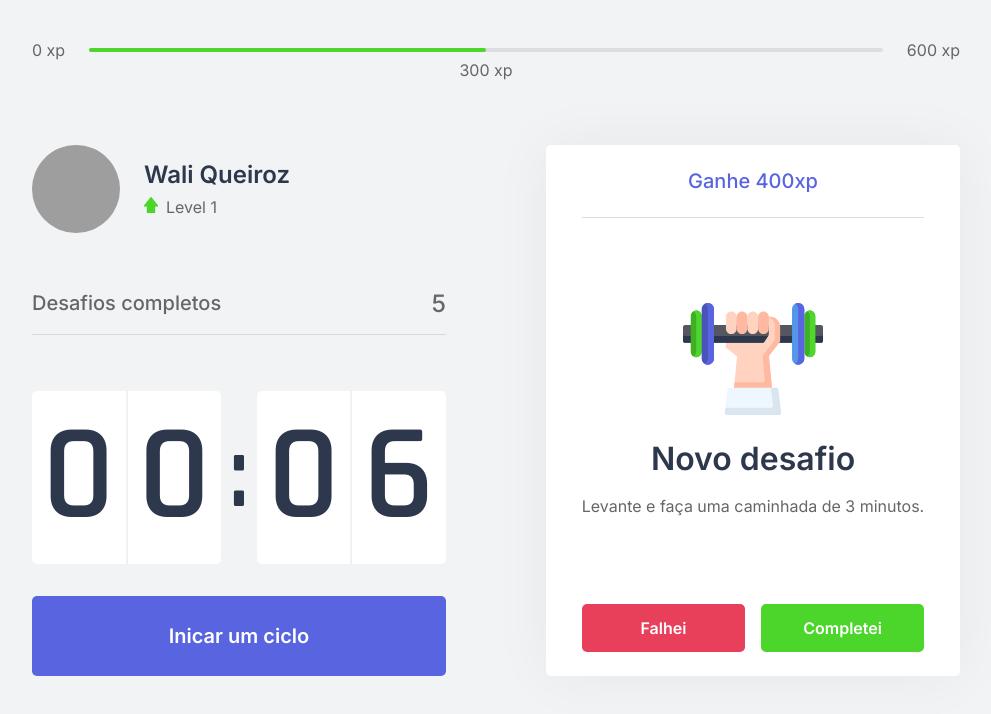
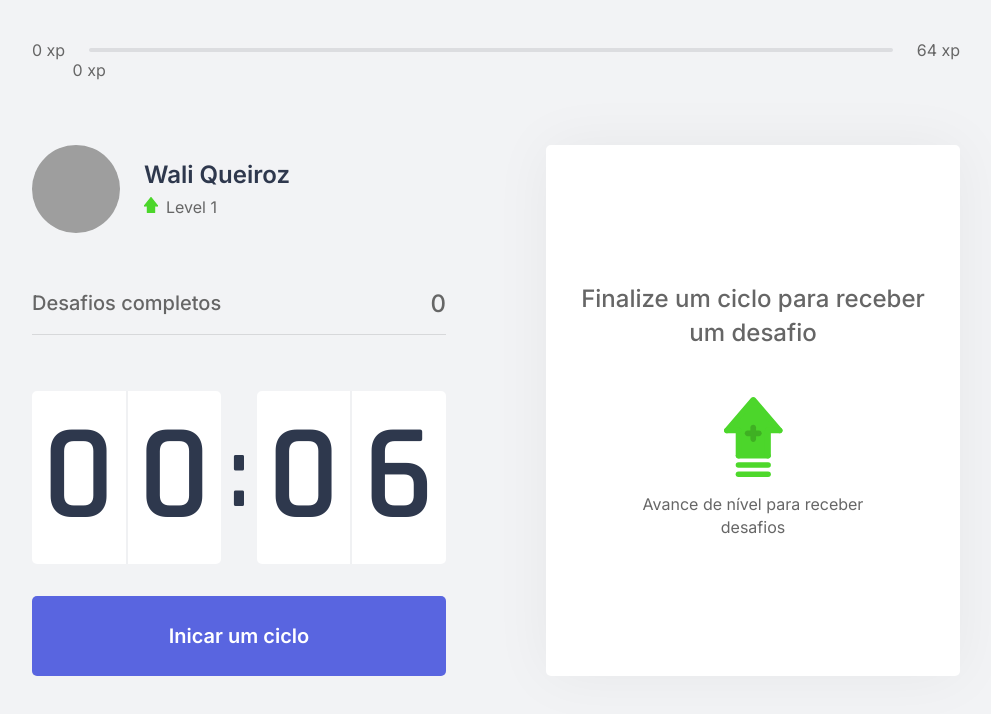
Before and after one commit to waliqueiroz/moveit-next, a Next.js app: page / in a window 1280 px wide. Shown: the top 714 px of the page, without its empty margins (144-1135 px from the left). Built offline with nearby package versions, Linux system fonts and the light colour scheme; grey boxes are pictures that could not be loaded.

Commit message:
chore: challenges context

```diff
--- /dev/null
+++ b/challenges.json
@@ -0,0 +1,62 @@
+[
+  {
+    "type": "body",
+    "description": "Estique um de seus braços com a palma da mão virada para frente e puxe os dedos para cima por 10 segundos por mão.",
+    "amount": 80
+  },
+  {
+    "type": "body",
+    "description": "Estique seu braço contra o peito e puxe-o utilizando o outro braço por 10 segundos por braço.",
+    "amount": 60
+  },
+  {
+    "type": "body",
+    "description": "Puxe seu pescoço com a ajuda da mão para a direita e para a esquerda, permanecendo na posição por alguns segundos.",
+    "amount": 70
+  },
+  {
+    "type": "body",
+    "description": "Com as duas mãos na parte de trás da cabeça, leve-a para baixo, alongando a parte de trás da região.",
+    "amount": 60
+  },
+  {
+    "type": "body",
+    "description": "Cruze as pernas e desça com as mãos esticadas em direção ao chão. Repita o movimento com a outra perna na frente.",
+    "amount": 100
+  },
+  {
+    "type": "body",
+    "description": "Sentado, abra as pernas e tente encostar as palmas das mãos no chão, repita 3 vezes por 5 segundos.",
+    "amount": 80
+  },
+  {
+    "type": "body",
+    "description": "Puxe o joelho de encontro ao peito e segure, troque de perna após 10 segundos.",
+    "amount": 50
+  },
+  {
+    "type": "body",
+    "description": "Sentado, cruze uma perna e incline seu tronco à frente, troque de perna após 10 segundos.",
+    "amount": 80
+  },
+  {
+    "type": "eye",
+    "description": "Sentado, feche os olhos e cubra-os com as palmas da mão durante 2 minutos, depois abra normalmente.",
+    "amount": 90
+  },
+  {
+    "type": "eye",
+    "description": "Em algum ambiente aberto, olhe o mais longe que puder em quatro direções por 3s, mexa apenas os olhos. Repita 3 vezes.",
+    "amount": 140
+  },
+  {
+    "type": "eye",
+    "description": "Usando os polegares, massage a área abaixo das sobrancelhas em movimentos circulares por 15 segundos.",
+    "amount": 70
+  },
+  {
+    "type": "body",
+    "description": "Em pé, gire a cintura o máximo que puder para a esquerda, segure por cinco segundos. Repita para a direita.",
+    "amount": 90
+  }
+]
--- a/src/components/ChallengeBox.tsx
+++ b/src/components/ChallengeBox.tsx
@@ -1,22 +1,27 @@
+import { useContext } from 'react';
+import { ChallengesContex } from '../contexts/ChallengesContex';
 import styles from '../styles/components/ChallengeBox.module.css'
 
 export function ChallengeBox() {
-  const hasActiveChallenge = true;
+
+  const { activeChallenge, resetChallenge } = useContext(ChallengesContex)
+
   return (
     <div className={styles.challengeBoxContainer}>
-      { hasActiveChallenge ? (
+      { activeChallenge ? (
         <div className={styles.challengeActive}>
-          <header>Ganhe 400xp</header>
+          <header>Ganhe {activeChallenge.amount} xp</header>
           <main>
-            <img src="icons/body.svg" alt="" />
+            <img src={`icons/${activeChallenge.type}.svg`} />
             <strong>Novo desafio</strong>
-            <p>Levante e faça uma caminhada de 3 minutos.</p>
+            <p>{activeChallenge.description}</p>
           </main>
 
           <footer>
             <button
               type="button"
               className={styles.challengeFailedButton}
+              onClick={resetChallenge}
             >
               Falhei
             </button>
--- a/src/components/CompletedChallenges.tsx
+++ b/src/components/CompletedChallenges.tsx
@@ -1,10 +1,14 @@
+import { useContext } from 'react'
+import { ChallengesContex } from '../contexts/ChallengesContex'
 import styles from '../styles/components/CompletedChallenges.module.css'
 
 export function CompletedChallenges() {
+  const { challengesCompleted } = useContext(ChallengesContex)
+
   return (
     <div className={styles.completedChallengesContainer}>
       <span>Desafios completos</span>
-      <span>5</span>
+      <span>{challengesCompleted}</span>
     </div>
   )
 }
--- a/src/components/Countdown.tsx
+++ b/src/components/Countdown.tsx
@@ -1,9 +1,12 @@
-import { useEffect, useState } from 'react'
+import { useContext, useEffect, useState } from 'react'
+import { ChallengesContex } from '../contexts/ChallengesContex'
 import styles from '../styles/components/Countdown.module.css'
 
 let countdownTimeout: NodeJS.Timeout
 
 export function Countdown() {
+
+  const { startNewChallenge } = useContext(ChallengesContex)
 
   const [time, setTime] = useState(0.1 * 60)
   const [isActive, setIsActive] = useState(false)
@@ -33,6 +36,7 @@
     } else if (isActive && time === 0) {
       setHasFinished(true);
       setIsActive(false);
+      startNewChallenge()
     }
   }, [isActive, time])
 
--- a/src/components/ExperienceBar.tsx
+++ b/src/components/ExperienceBar.tsx
@@ -1,14 +1,20 @@
+import { useContext } from 'react';
+import { ChallengesContex } from '../contexts/ChallengesContex';
 import styles from '../styles/components/ExperienceBar.module.css'
 
-export function ExperienceBar () {
+export function ExperienceBar() {
+  const { currentExperience, experienceToNextLevel } = useContext(ChallengesContex)
+
+  const percentToNextLevel = Math.round(currentExperience * 100) / experienceToNextLevel
+
   return (
     <header className={styles.experienceBar}>
       <span>0 xp</span>
       <div>
-        <div style={{ width: '50%' }} />
-        <span className={styles.currentExperience} style={{ left: '50%' }}>300 xp</span>
+        <div style={{ width: `${percentToNextLevel}%` }} />
+        <span className={styles.currentExperience} style={{ left: `${percentToNextLevel}%` }}>{currentExperience} xp</span>
       </div>
-      <span>600 xp</span>
+      <span>{experienceToNextLevel} xp</span>
     </header>
   );
 }
--- /dev/null
+++ b/src/contexts/ChallengesContex.tsx
@@ -0,0 +1,66 @@
+import { createContext, ReactNode, useState } from 'react'
+import challenges from '../../challenges.json'
+
+interface Challenge {
+  type: 'body' | 'eye';
+  description: string;
+  amount: number;
+
+}
+
+interface ChallengesContextData {
+  level: number;
+  currentExperience: number;
+  challengesCompleted: number;
+  experienceToNextLevel: number;
+  activeChallenge: Challenge;
+  levelUp: () => void;
+  startNewChallenge: () => void;
+  resetChallenge: () => void;
+}
+
+interface ChallengesProviderProps {
+  children: ReactNode
+}
+
+export const ChallengesContex = createContext({} as ChallengesContextData)
+
+export function ChallengesProvider({ children }: ChallengesProviderProps) {
+  const [level, setLevel] = useState(1)
+  const [currentExperience, setCurrentExperience] = useState(0)
+  const [challengesCompleted, setChallengesCompleted] = useState(0)
+
+  const [activeChallenge, setActiveChallenge] = useState(null)
+
+  const experienceToNextLevel = Math.pow((level + 1) * 4, 2)
+
+  function levelUp() {
+    setLevel(level + 1)
+  }
+
+  function startNewChallenge() {
+    const randomChallengeIndex = Math.floor(Math.random() * challenges.length)
+    const challenge = challenges[randomChallengeIndex]
+    setActiveChallenge(challenge)
+  }
+
+  function resetChallenge() {
+    setActiveChallenge(null)
+  }
+
+  return (
+    <ChallengesContex.Provider value={{
+      level,
+      levelUp,
+      currentExperience,
+      challengesCompleted,
+      startNewChallenge,
+      activeChallenge,
+      resetChallenge,
+      experienceToNextLevel
+    }}>
+      {children}
+    </ChallengesContex.Provider>
+  )
+
+}
--- a/src/pages/_app.tsx
+++ b/src/pages/_app.tsx
@@ -1,7 +1,13 @@
+import { ChallengesProvider } from '../contexts/ChallengesContex'
 import '../styles/global.css'
 
 function MyApp({ Component, pageProps }) {
-  return <Component {...pageProps} />
+  return (
+    <ChallengesProvider>
+      <Component {...pageProps} />
+    </ChallengesProvider>
+  )
+
 }
 
 export default MyApp
```
